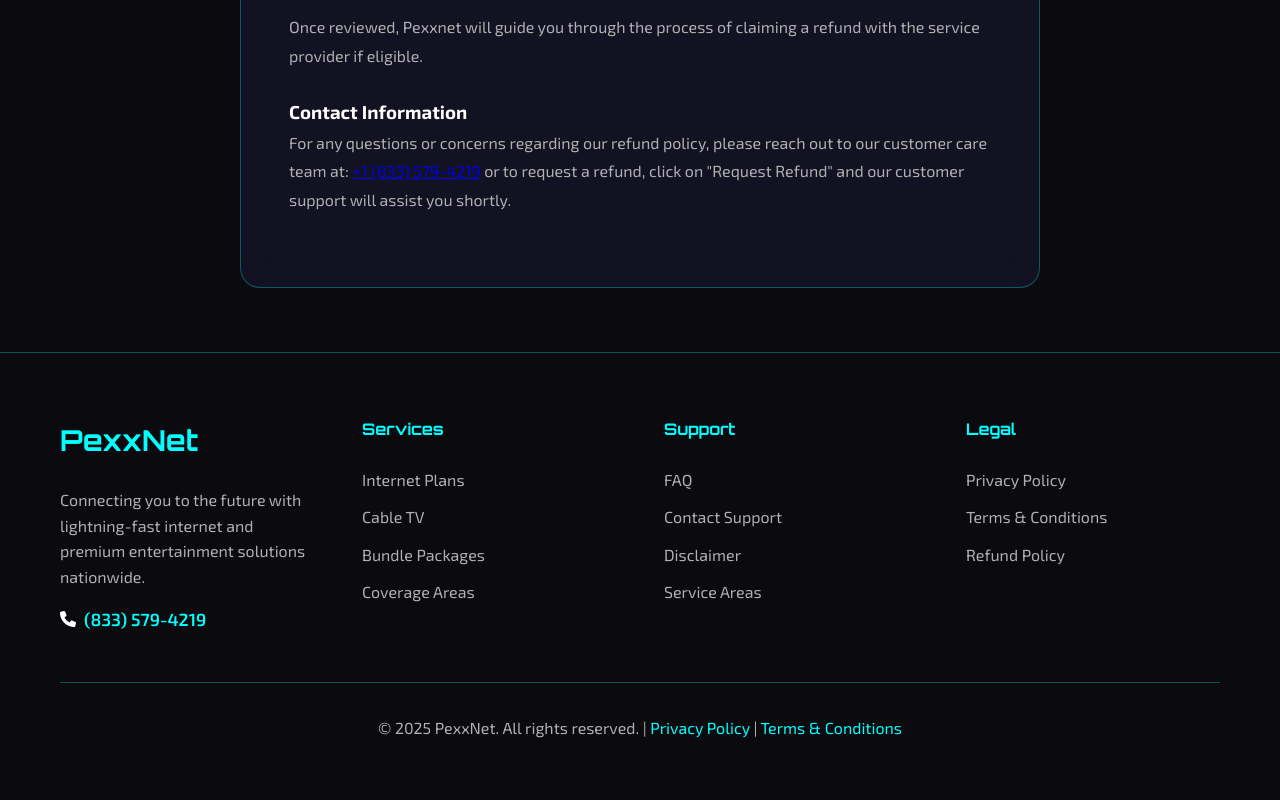
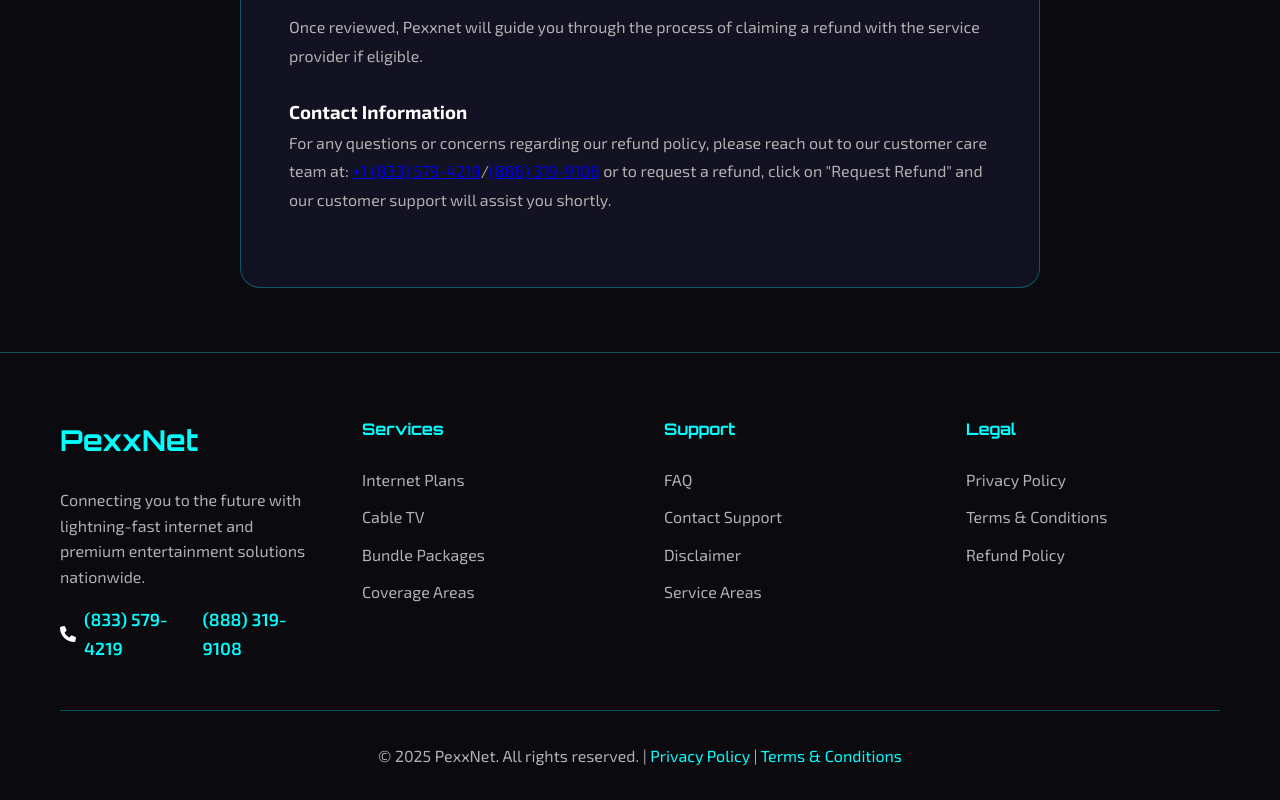
Before and after one commit to pexxnet/pexx-net, a website built with Vite: page refund-policy.html in a window 1280 px wide. Shown: the part 1220-2020 px from the top of the page. Before the commit the page ends 1992 px from the top, so only its background shows below. Built offline with nearby package versions, Linux system fonts and the light colour scheme.

Commit message:
Update refund-policy.html

```diff
--- a/refund-policy.html
+++ b/refund-policy.html
@@ -81,7 +81,7 @@
 
                 <h3>Contact Information</h3>
                 <p>For any questions or concerns regarding our refund policy, please reach out to our customer care team
-                    at: <a href="tel:+18335794219">+1 (833) 579-4219</a> or to request a refund, click on "Request
+                    at: <a href="tel:+18335794219">+1 (833) 579-4219</a>/<a href="tel:+18883199108">(888) 319-9108</a> or to request a refund, click on "Request
                     Refund" and our customer support will assist you shortly.</p>
             </div>
         </div>
@@ -99,6 +99,7 @@
                     <div class="footer-phone">
                         <i class="fas fa-phone"></i>
                         <a href="tel:+18335794219">(833) 579-4219</a>
+                        <a href="tel:+18883199108">(888) 319-9108</a>
                     </div>
                 </div>
                 <div class="footer-section">
```
